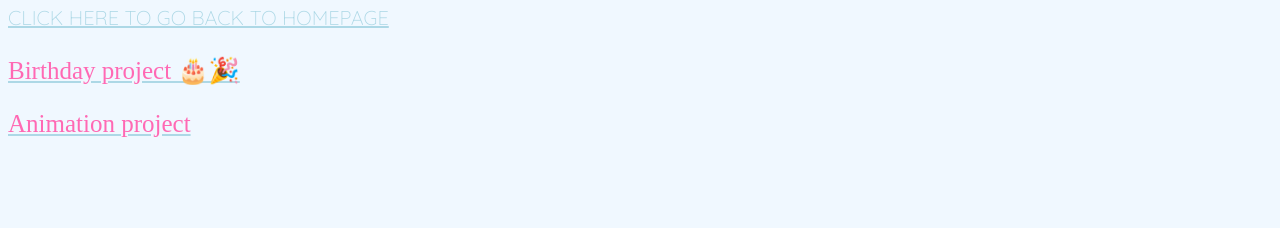
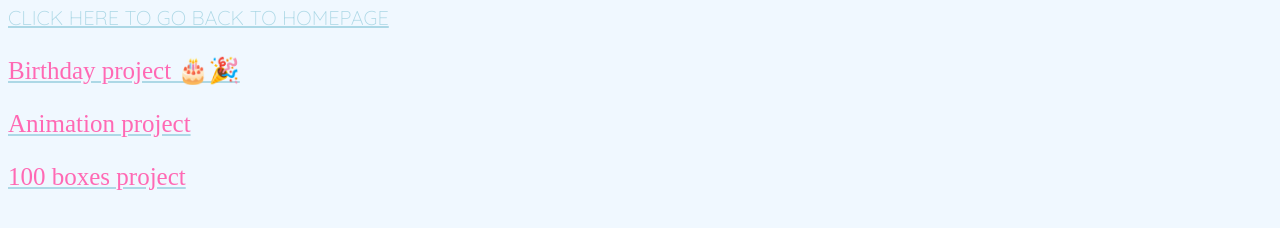
Before and after one commit to c27am/c27am.github.io, a plain HTML site: page projects.html in a window 1280 px wide. Shown: the part 80-308 px from the top of the page. Drawn offline with Linux system fonts and the light colour scheme.

Commit message:
boxeslink

```diff
--- a/projects.html
+++ b/projects.html
@@ -87,6 +87,13 @@
 
 </a>
 
+<a href="boxes.html">
+		<p>
+		100 boxes project
+	</p>
+
+</a>
+
 <p>
 	<p>
 <p1>
```
